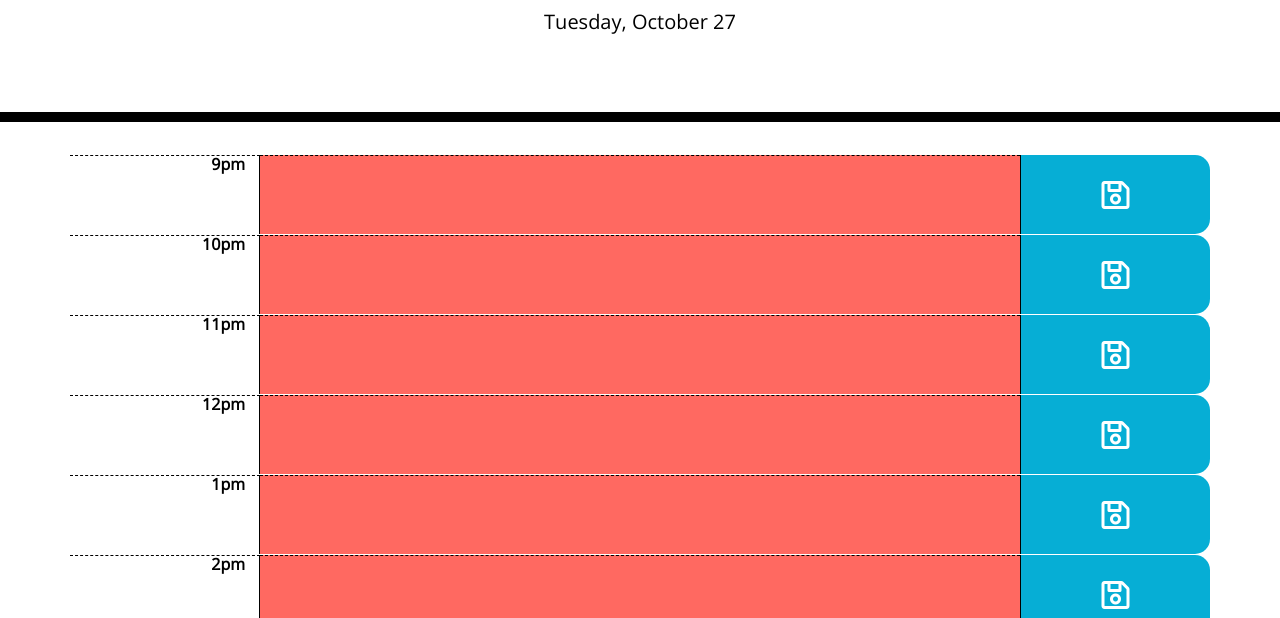
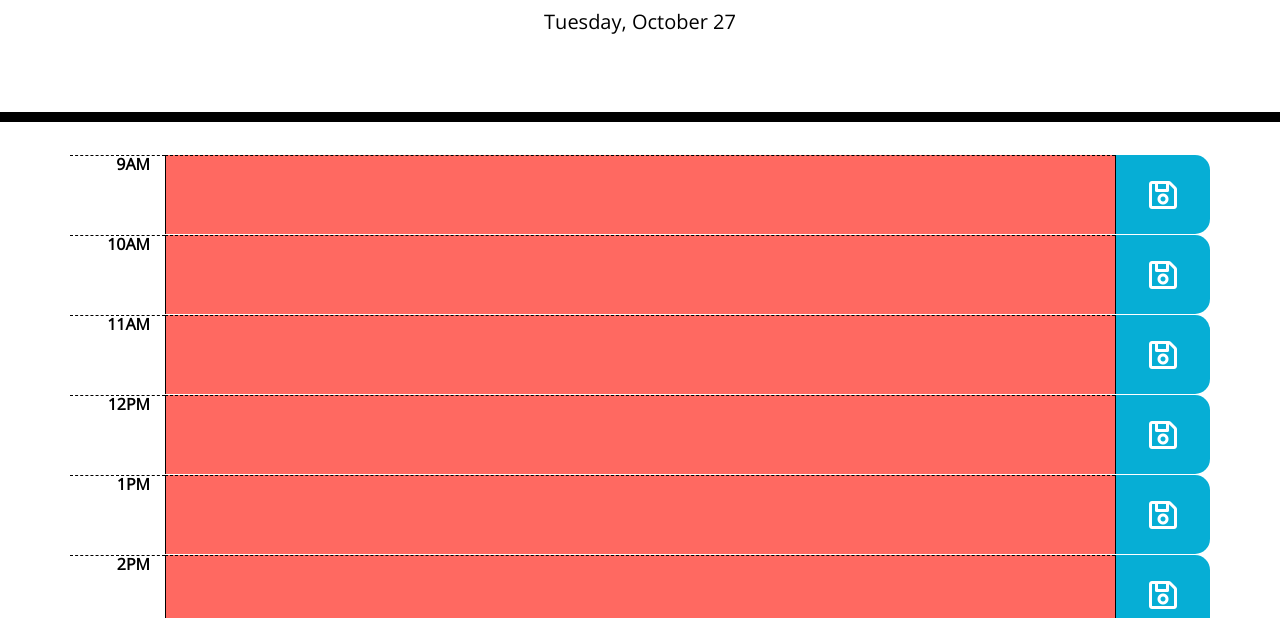
Before and after one commit to btparker70/Daily-Planner, a plain HTML site: page index.html in a window 1280 px wide. Shown: the part 182-800 px from the top of the page. Drawn offline with nearby package versions, Linux system fonts and the light colour scheme.

Commit message:
fixed up decription box. adding partial save function

```diff
--- a/assets/css/style.css
+++ b/assets/css/style.css
@@ -10,7 +10,9 @@ textarea{
   resize: none;
   color: #000000;
   border-left: 1px solid black;
-  padding: 10px;
+  padding: 0px;
+  width: 100%;
+  height: 100%;
 }
 
 .jumbotron {
--- a/assets/javascript/script.js
+++ b/assets/javascript/script.js
@@ -67,38 +67,66 @@ for (i = 0; i < 9; i++) {
     $(row).attr('class', 'row');
     // Time on left
     var hour = $('<div/>').appendTo(row);
-    $(hour).attr('class', 'hour col-2');
+    // Adds hour and AM/PM
+    $(hour).attr('class', 'hour col-1');
     switch (i < 4) {
         case true:
-            $(hour).text((i + 9) + 'pm');
+            $(hour).text((i + 9));
             break;
         case false:
-            $(hour).text((i - 3) + 'pm');
+            $(hour).text((i - 3));
+            break;
+    }
+    switch (i < 3) {
+        case true:
+            $(hour).append('AM');
+            break;
+        case false:
+            $(hour).append('PM');
             break;
     }
 
+    // Description box middle
+    // var description = $('<div/>').appendTo(row);
+    // $(description).attr('class', 'hour col-10 description present');
 
-    // Text field middle
-    var description = $('<div/>').appendTo(row);
-    $(description).attr('class', 'hour col-8 description present');
     // Text Area
-    var textArea = $('<textarea/>').appendTo(description);
-    $(textArea).css('height', '100%');
-    $(textArea).css('width', '105%');
-    $(textArea).css('margin-left', '-2.2%');
+    // var textArea = $('<textarea/>').appendTo(description);
+    // $(textArea).attr('id', (hour).text());
+    // $(textArea).attr('disabled', true);
+
+    // test
+    var textArea = $('<textarea/>').appendTo(row);
+    $(textArea).attr('class', 'hour col-10 description present');
     $(textArea).attr('disabled', true);
-    // $(textArea).attr('disabled', false);
-    // $(textArea).css('row', '4');
-    // $(textArea).attr('col', '8');
-    // $(textArea).css('margin-left', '-2.2%');
-
 
     // Save button right
     var saveBtn = $('<div/>').appendTo(row);
-    $(saveBtn).attr('class', 'saveBtn col-2');
+    $(saveBtn).attr('class', 'saveBtn col-1');
+    $(saveBtn).attr('id', (hour).text() + 'Save');
     $(saveBtn).prepend('<i class="far fa-save fa-2x center"></i>');
 }
 
-$(saveBtn).on('click', function () {
+var testHour = 12;
+var testHour12 = testHour % 12;
+
+$('[id*="' + (testHour) + '"]').removeClass('present').addClass('future');
+
+console.log(testHour % 12);
+
+console.log( $('[id*="11pm"]'));
+// $('[id*="12pm"]').removeClass('present').addClass('future');
+
+// $('description:contains(12pm)').removeClass('present').addClass('future');
+
+// $('#12pm').removeClass('present').addClass('future');
+
+
+$('#10AMSave').click(function() {
+   if ($(textArea).attr('disabled') === true) {
     $(textArea).attr('disabled', false);
+    console.log('test');
+   } else {
+       console.log('testfail');
+   }
 })
```
Also changed, not shown: index.html (+7 -0 lines).
